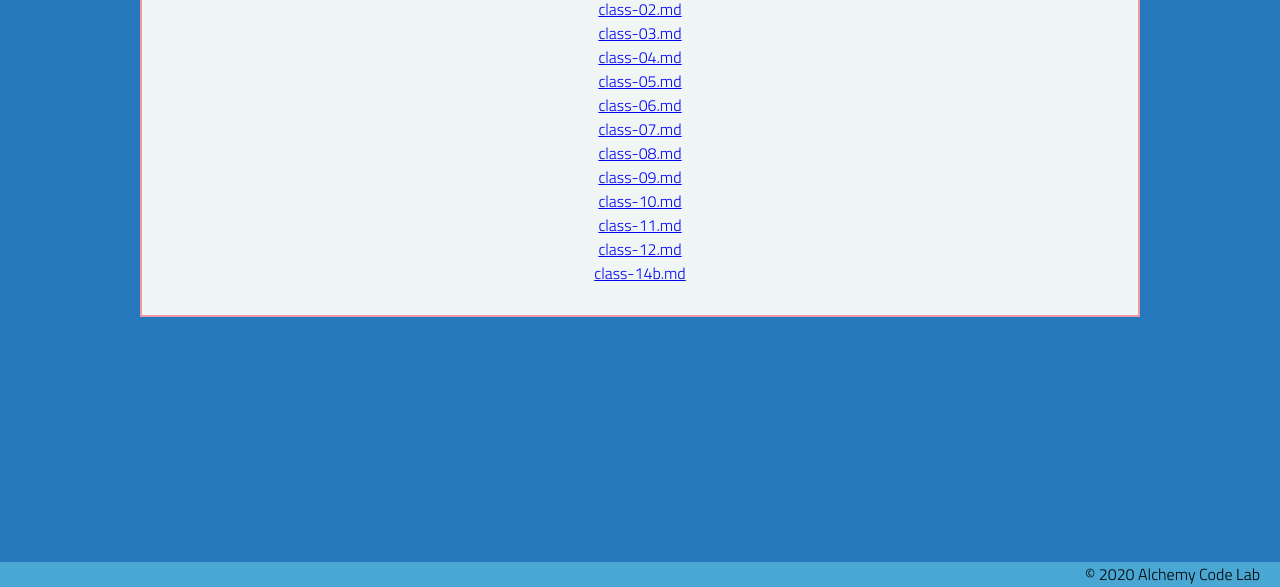
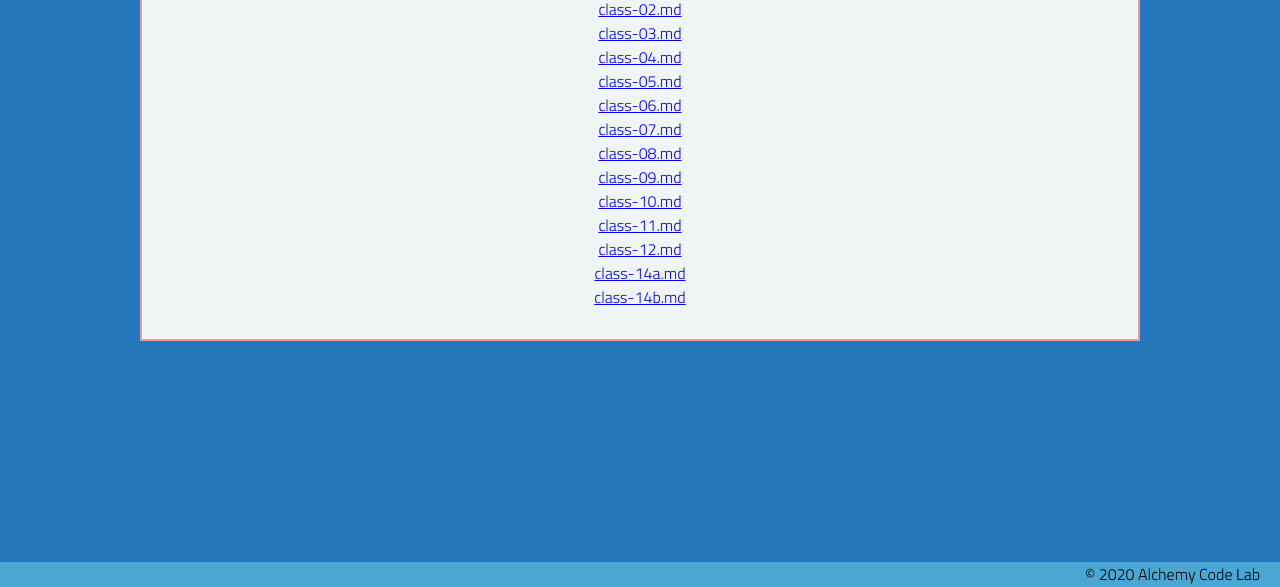
Before and after one commit to Jrperez79/class-01.md, a plain HTML site: page index.html in a window 1280 px wide. Shown: the part 213-800 px from the top of the page. Drawn offline with Linux system fonts and the light colour scheme.

Commit message:
class14a reading updated

```diff
--- a/index.html
+++ b/index.html
@@ -30,6 +30,7 @@
             <a href="./class-10.md">class-10.md</a>
             <a href="./class-11.md">class-11.md</a>
             <a href="./class-12.md">class-12.md</a>
+            <a href="./class-14a.md">class-14a.md</a>
             <a href="./class-14b.md">class-14b.md</a>
 
 
```
Also changed, not shown: 1 other file.
